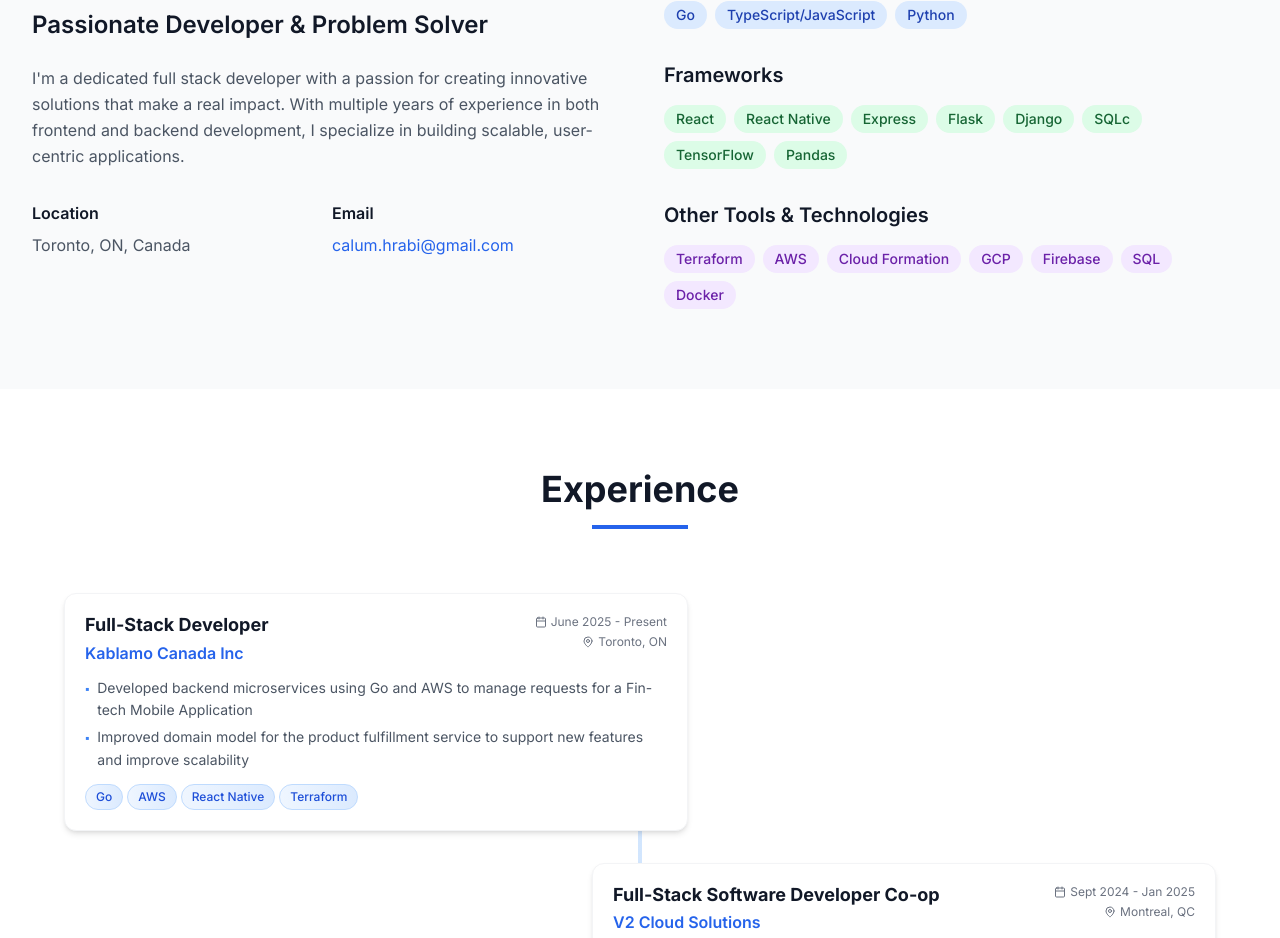
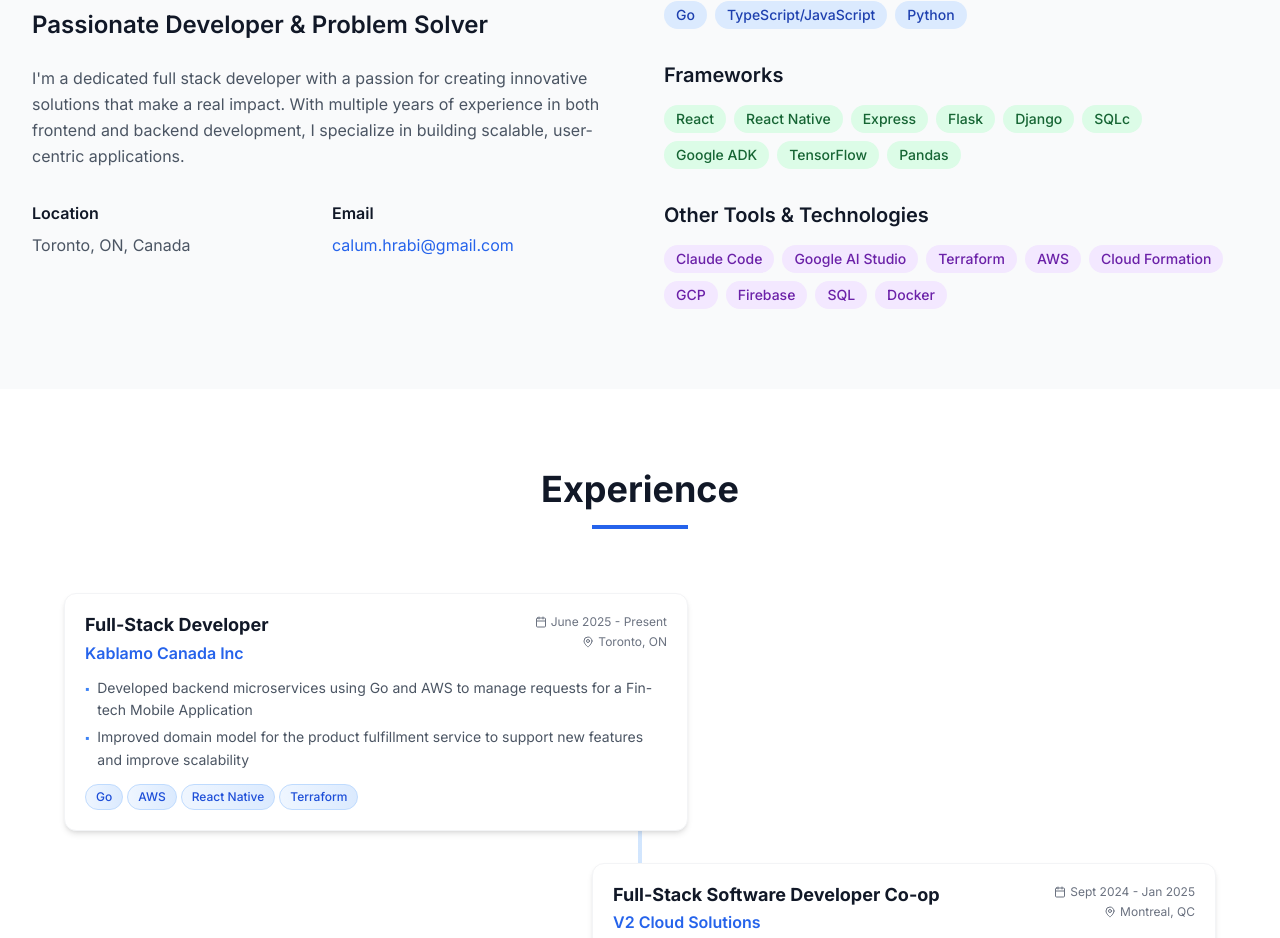
Before and after one commit to cmhrabi/cmhrabi.github.io, a React (Vite) app: page / in a window 1280 px wide. Shown: the part 1047-1985 px from the top of the page. Built offline with nearby package versions, Linux system fonts and the light colour scheme.

Commit message:
Updated skills

```diff
--- a/src/data/portfolio.ts
+++ b/src/data/portfolio.ts
@@ -14,8 +14,8 @@ export const personalInfo = {
 
 export const skills = {
   programingLanguages: ["Go", "TypeScript/JavaScript", "Python"],
-  frameworks: ["React", "React Native", "Express", "Flask", "Django", "SQLc", "TensorFlow", "Pandas"],
-  otherTools: ["Terraform", "AWS", "Cloud Formation", "GCP", "Firebase", "SQL", "Docker"],
+  frameworks: ["React", "React Native", "Express", "Flask", "Django", "SQLc", "Google ADK", "TensorFlow", "Pandas"],
+  otherTools: ["Claude Code", "Google AI Studio", "Terraform", "AWS", "Cloud Formation", "GCP", "Firebase", "SQL", "Docker"],
 };
 
 export const experience = [
```
